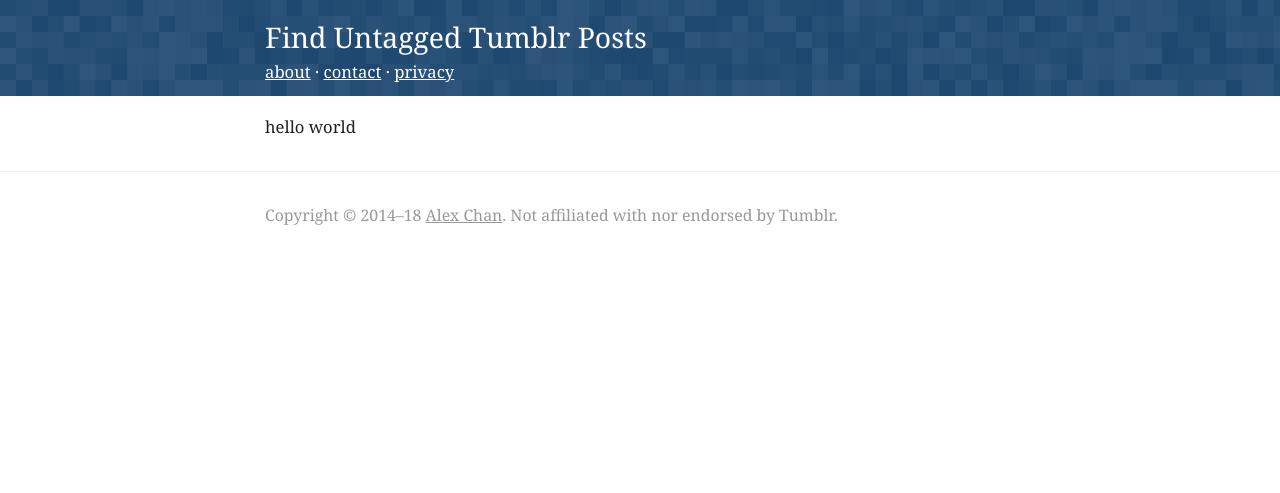
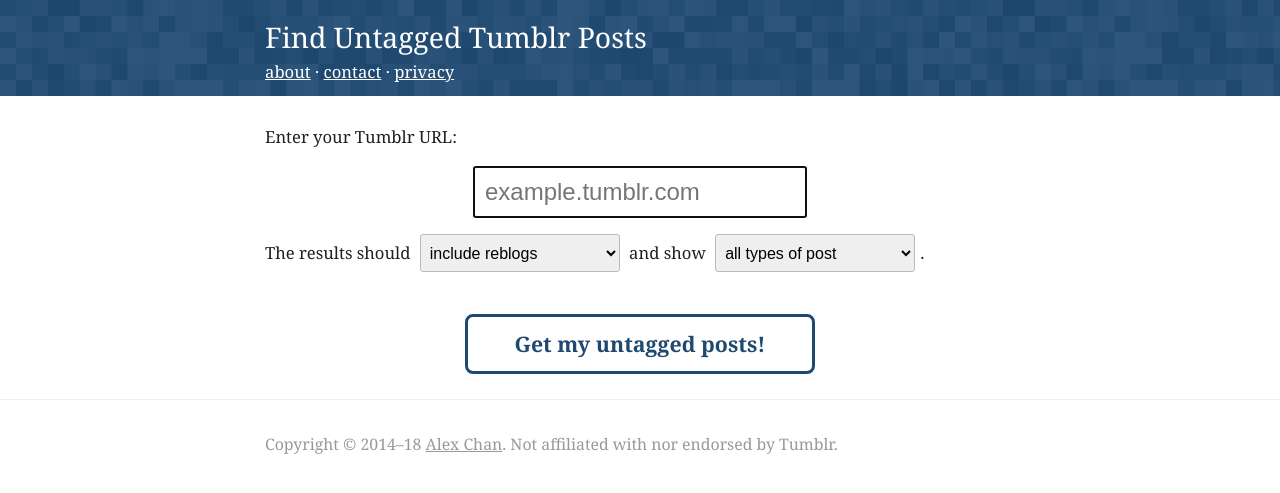
Before and after one commit to alexwlchan/finduntaggedtumblrposts.com, a Jekyll site: the page built from src/index.md, in a window 1280 px wide. Shown: the top 493 px of the page. Built offline with Jekyll 4.4.1, drawn with Linux system fonts in a browser that asks for light colours.

Commit message:
Implement mainline functionality and the about page

```diff
--- a/src/_config.yml
+++ b/src/_config.yml
@@ -4,6 +4,8 @@
 description: "A way to find untagged posts from your Tumblr site"
 url: "https://finduntaggedtumblrposts.com/"
 
+date_format: "%-d %B %Y"
+
 sass:
   sass_dir: _scss
   style: compressed
--- a/src/_layouts/page.html
+++ b/src/_layouts/page.html
@@ -19,5 +19,5 @@
   </div>
   {% endif %}
 
-  {{ content | cleanup_text | smartify }}
+  {{ content | smartify | safe }}
 </article>
--- a/src/_scss/_page.scss
+++ b/src/_scss/_page.scss
@@ -1,3 +1,11 @@
 .page__title {
   margin-bottom: 0.1em;
 }
+
+.page__meta {
+  margin-top: -10px;
+  &, a, a:visited {
+    color: $accent-grey;
+  }
+  font-size: $meta-font-size;
+}
--- /dev/null
+++ b/src/_scss/_untagged.scss
@@ -0,0 +1,58 @@
+input {
+  color: $primary-color;
+  padding: 10px;
+  font-size: 18pt;
+}
+
+button {
+  background-color: #fff;
+  -webkit-border-radius: 8px;
+  -moz-border-radius: 8px;
+  border-radius: 8px;
+  text-indent: 0;
+  font-size: 16pt;
+  font-family: Georgia;
+  font-weight: bold;
+  font-style: normal;
+  height: 60px;
+  line-height: 40px;
+  width: 350px;
+  margin-bottom: 10px;
+  text-align: center;
+  vertical-align: middle;
+  margin-left: auto;
+  margin-right: auto;
+  border: 3px solid $primary-color;
+  color: $primary-color;
+  margin-top: 25px
+}
+
+#untagged_posts_button {
+  &:hover {
+//    border: 3px solid $primary-color;
+    color: $primary-color;
+    position: relative;
+    top: -1px;
+  }
+
+  &:active {
+    position: relative;
+    top: 3px;
+    background-color: lighten($primary-color, 60%);
+  }
+}
+
+
+@media screen and (min-width:500px) {
+  .styled-select {
+    width: 200px;
+    padding: 5px;
+    margin-left:  5px;
+    margin-right: 5px;
+    font-size: 16px;
+    line-height: 1;
+    border-color: #bbb;
+    border-radius: 3px;
+    height: 38px
+  }
+}
--- a/src/index.md
+++ b/src/index.md
@@ -2,4 +2,65 @@
 layout: page
 ---
 
-hello world
+<script>
+  // http://stackoverflow.com/questions/316781/how-to-build-query-string-with-javascript
+  function buildUrl(url, parameters){
+  var qs = "";
+  for(var key in parameters) {
+    var value = parameters[key];
+    qs += encodeURIComponent(key) + "=" + encodeURIComponent(value) + "&";
+  }
+  if (qs.length > 0){
+    qs = qs.substring(0, qs.length-1); //chop off last "&"
+    url = url + "?" + qs;
+  }
+  return url;
+  }
+  var get_untagged_posts = function() {
+    if (document.getElementById("hostname").value == "") {
+      alert("Please enter a URL!"); return;
+    }
+    var parameters = new Array();
+    parameters["hostname"] = document.getElementById("hostname").value;
+    parameters["include_reblogs"] = (document.getElementById("reblog_filter").value == "include reblogs");
+    parameters["type"] = document.getElementById("post_filter").value.split(" ")[0];
+    document.location.href = buildUrl("results", parameters);
+  }
+</script>
+<noscript>
+  <p><strong>For this tool to work, please enable JavaScript. </strong></p>
+  <p><strong> If you don't want to or can't enable JavaScript, then there's an alternative which involves downloading and executing a Python script <a href="https://alexwlchan.net/2013/08/untagged-tumblr-posts/">on my website</a>.
+  </strong></p>
+  <hr>
+</noscript>
+
+<form action="javascript:myfunction();">
+  Enter your Tumblr URL:
+  <p>
+    <center>
+      <input type="text" id="hostname" placeholder="example.tumblr.com" autofocus spellcheck="false">
+    </center>
+  </p>
+  <p>
+    The results should <select class="styled-select" id="reblog_filter">
+      <option>include reblogs</option>
+      <option>exclude reblogs</option>
+    </select>
+    and show
+    <select class="styled-select" id="post_filter">
+      <option>all types of post</option>
+      <option>text posts</option>
+      <option>photo posts</option>
+      <option>quotes</option>
+      <option>link posts</option>
+      <option>chat posts</option>
+      <option>audio posts</option>
+      <option>videos</option>
+      <option>answer posts</option>
+    </select>.
+  </p>
+</form>
+
+<center>
+  <button type="submit" id="untagged_posts_button" onclick="get_untagged_posts();"> Get my untagged posts!</button>
+</center>
--- a/src/theme/style.scss
+++ b/src/theme/style.scss
@@ -9,4 +9,7 @@
 
 // Major page components
 @import "_aside.scss";
+@import "_page.scss";
 @import "_footer.scss";
+
+@import "_untagged.scss";
```
Also changed, not shown: src/about.md (added, +16 -0 lines), css/style.min.css (deleted).
